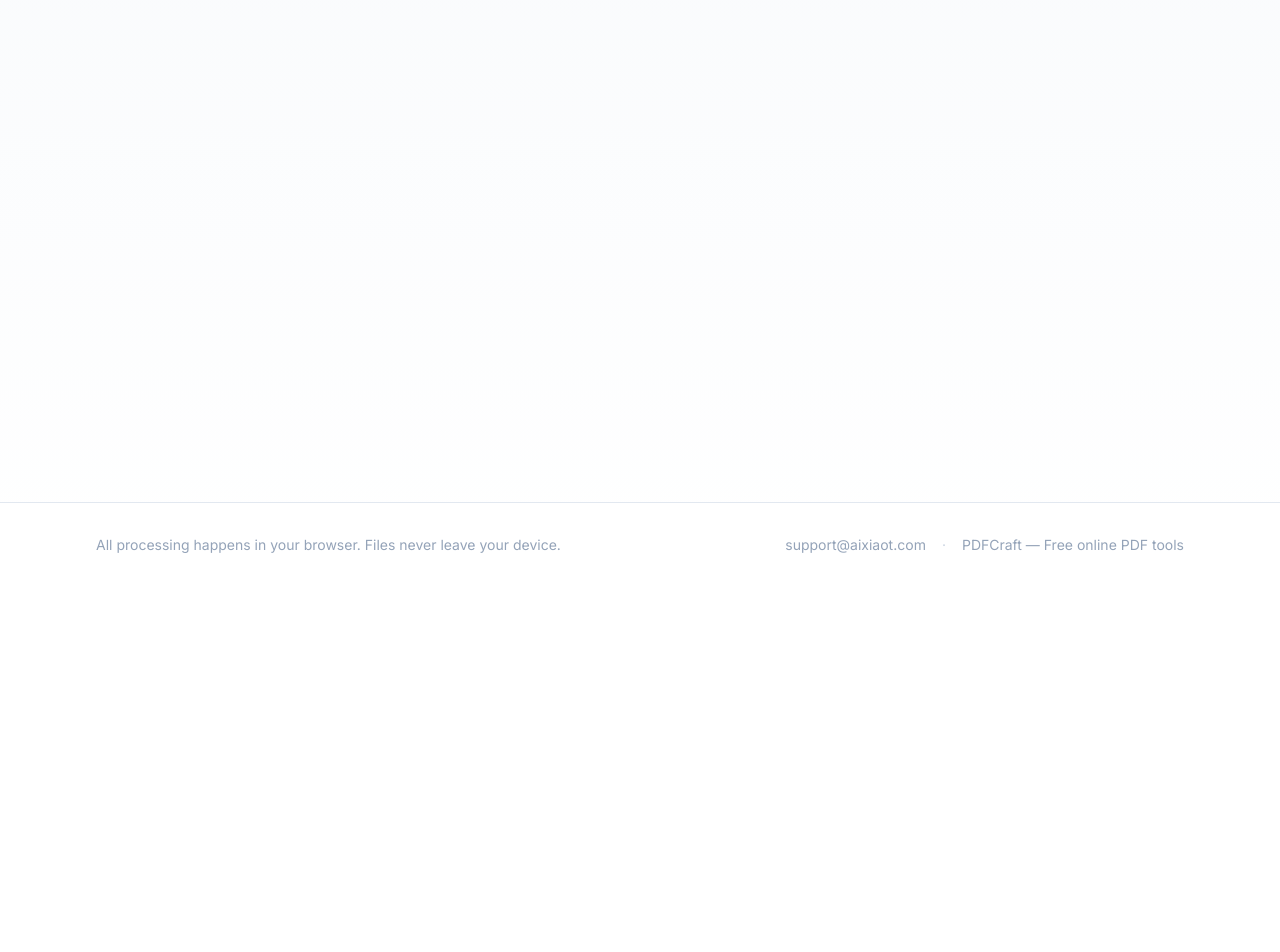
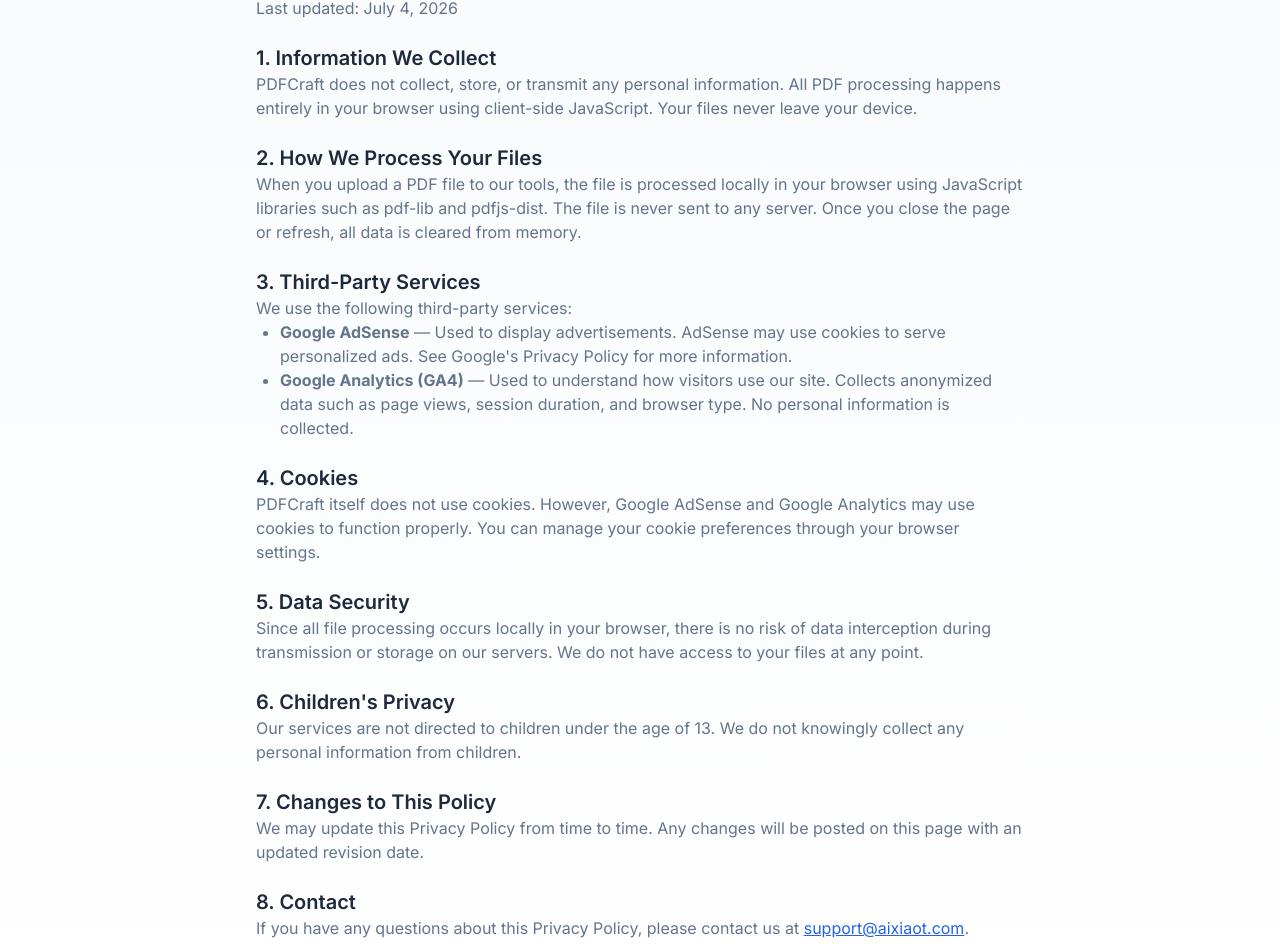
Before and after one commit to haizeigh/pdf-tools, a React (Vite) app: page /privacy in a window 1280 px wide. Shown: the part 213-1165 px from the top of the page. Before the commit the page ends 800 px from the top, so only its background shows below. Built offline with nearby package versions, Linux system fonts and the light colour scheme.

Commit message:
Add privacy policy page and footer link for AdSense compliance

```diff
--- a/src/App.tsx
+++ b/src/App.tsx
@@ -15,6 +15,7 @@ import { PageNumbersPDFPage } from './pages/PageNumbersPDFPage';
 import { CropPDFPage } from './pages/CropPDFPage';
 import { ExtractImagesPage } from './pages/ExtractImagesPage';
 import { PdfOcrPage } from './pages/PdfOcrPage';
+import { PrivacyPage } from './pages/PrivacyPage';
 import { BlogHomePage } from './pages/blog/BlogHomePage';
 import { MergePDFBlogPage } from './pages/blog/MergePDFBlogPage';
 import { CompressPDFBlogPage } from './pages/blog/CompressPDFBlogPage';
@@ -43,6 +44,7 @@ function App() {
             <Route path="/crop-pdf" element={<CropPDFPage />} />
             <Route path="/extract-images" element={<ExtractImagesPage />} />
             <Route path="/pdf-ocr" element={<PdfOcrPage />} />
+            <Route path="/privacy" element={<PrivacyPage />} />
             <Route path="/blog" element={<BlogHomePage />} />
             <Route path="/blog/merge-pdf" element={<MergePDFBlogPage />} />
             <Route path="/blog/compress-pdf" element={<CompressPDFBlogPage />} />
--- a/src/components/layout/Footer.tsx
+++ b/src/components/layout/Footer.tsx
@@ -7,6 +7,8 @@ export function Footer() {
             All processing happens in your browser. Files never leave your device.
           </p>
           <div className="flex items-center gap-4 text-sm text-surface-400">
+            <a href="/privacy" className="hover:text-brand-600 transition-colors">Privacy Policy</a>
+            <span className="text-surface-300">·</span>
             <a href="mailto:support@aixiaot.com" className="hover:text-brand-600 transition-colors">
               support@aixiaot.com
             </a>
--- /dev/null
+++ b/src/pages/PrivacyPage.tsx
@@ -0,0 +1,63 @@
+import { ArrowLeft } from 'lucide-react';
+
+export function PrivacyPage() {
+  return (
+    <div className="max-w-3xl mx-auto">
+      <a href="/" className="inline-flex items-center gap-1.5 text-sm text-surface-500 hover:text-surface-700 mb-6 transition-colors">
+        <ArrowLeft className="w-4 h-4" /> Back to tools
+      </a>
+      <h1 className="text-3xl font-bold text-surface-900 font-[family-name:var(--font-display)] mb-8">Privacy Policy</h1>
+
+      <div className="prose prose-surface max-w-none space-y-6">
+        <p className="text-surface-500">Last updated: July 4, 2026</p>
+
+        <section>
+          <h2 className="text-xl font-semibold text-surface-800">1. Information We Collect</h2>
+          <p className="text-surface-500">PDFCraft does not collect, store, or transmit any personal information. All PDF processing happens entirely in your browser using client-side JavaScript. Your files never leave your device.</p>
+        </section>
+
+        <section>
+          <h2 className="text-xl font-semibold text-surface-800">2. How We Process Your Files</h2>
+          <p className="text-surface-500">When you upload a PDF file to our tools, the file is processed locally in your browser using JavaScript libraries such as pdf-lib and pdfjs-dist. The file is never sent to any server. Once you close the page or refresh, all data is cleared from memory.</p>
+        </section>
+
+        <section>
+          <h2 className="text-xl font-semibold text-surface-800">3. Third-Party Services</h2>
+          <p className="text-surface-500">We use the following third-party services:</p>
+          <ul className="list-disc pl-6 text-surface-500">
+            <li><strong>Google AdSense</strong> — Used to display advertisements. AdSense may use cookies to serve personalized ads. See Google's Privacy Policy for more information.</li>
+            <li><strong>Google Analytics (GA4)</strong> — Used to understand how visitors use our site. Collects anonymized data such as page views, session duration, and browser type. No personal information is collected.</li>
+          </ul>
+        </section>
+
+        <section>
+          <h2 className="text-xl font-semibold text-surface-800">4. Cookies</h2>
+          <p className="text-surface-500">PDFCraft itself does not use cookies. However, Google AdSense and Google Analytics may use cookies to function properly. You can manage your cookie preferences through your browser settings.</p>
+        </section>
+
+        <section>
+          <h2 className="text-xl font-semibold text-surface-800">5. Data Security</h2>
+          <p className="text-surface-500">Since all file processing occurs locally in your browser, there is no risk of data interception during transmission or storage on our servers. We do not have access to your files at any point.</p>
+        </section>
+
+        <section>
+          <h2 className="text-xl font-semibold text-surface-800">6. Children's Privacy</h2>
+          <p className="text-surface-500">Our services are not directed to children under the age of 13. We do not knowingly collect any personal information from children.</p>
+        </section>
+
+        <section>
+          <h2 className="text-xl font-semibold text-surface-800">7. Changes to This Policy</h2>
+          <p className="text-surface-500">We may update this Privacy Policy from time to time. Any changes will be posted on this page with an updated revision date.</p>
+        </section>
+
+        <section>
+          <h2 className="text-xl font-semibold text-surface-800">8. Contact</h2>
+          <p className="text-surface-500">
+            If you have any questions about this Privacy Policy, please contact us at{' '}
+            <a href="mailto:support@aixiaot.com" className="text-brand-600 hover:text-brand-700 underline">support@aixiaot.com</a>.
+          </p>
+        </section>
+      </div>
+    </div>
+  );
+}
```
